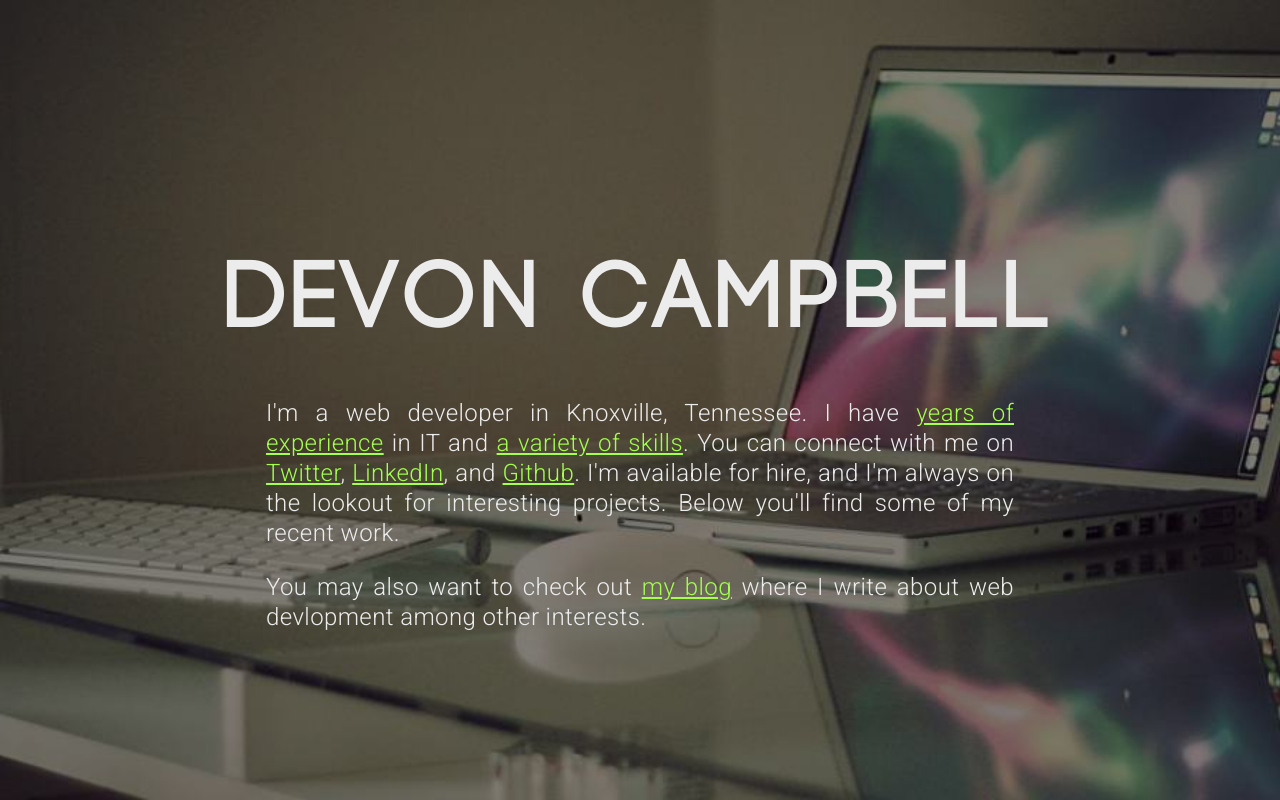
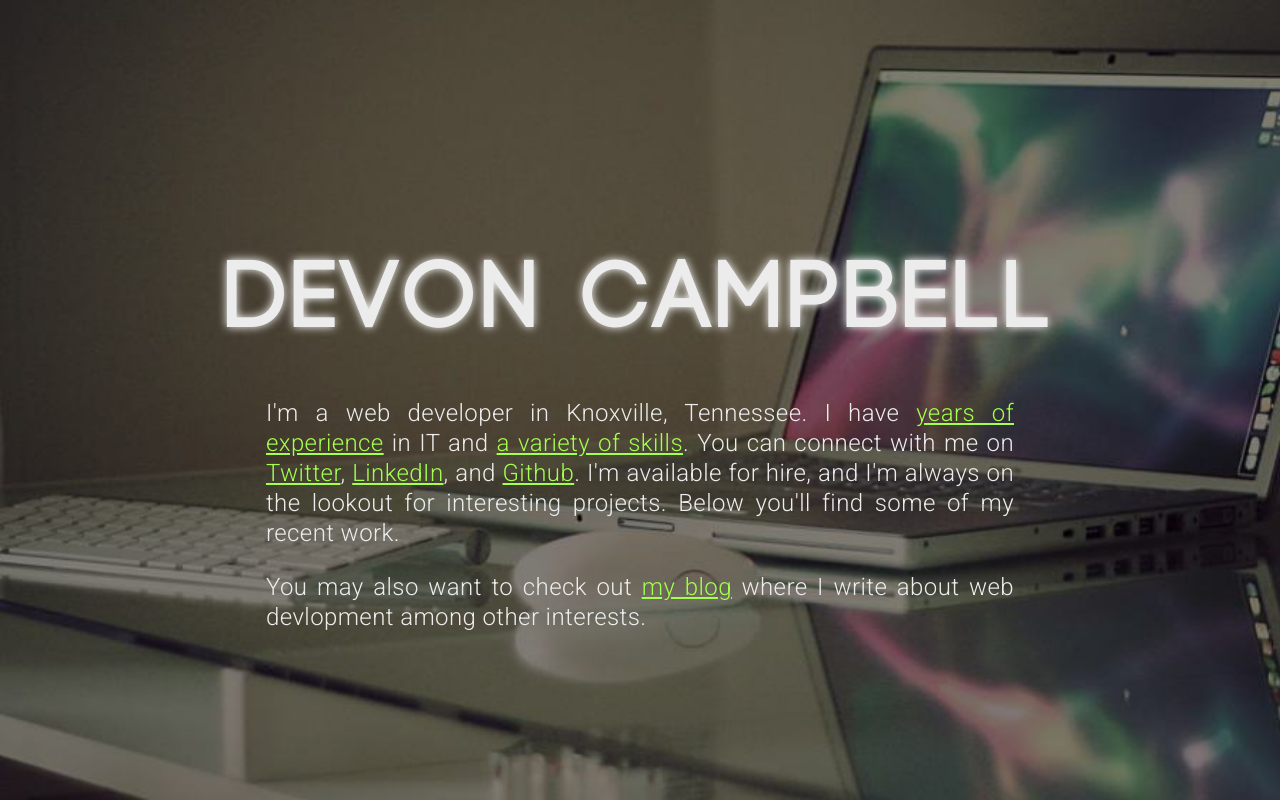
Before and after one commit to raddevon/personal-site, a plain HTML site: page index.html in a window 1280 px wide. Shown: the top 800 px of the page. Drawn offline with Linux system fonts and the light colour scheme.

Commit message:
Added cool glow effect to my name

```diff
--- a/sass/_style.sass
+++ b/sass/_style.sass
@@ -143,6 +143,7 @@ header, footer
         letter-spacing: 0.05em
         color: $name-color
         margin-bottom: 0.4em
+        text-shadow: 0px 0px 0.1em $white
 
 header
     padding: 10% 0
```
Also changed, not shown: css/screen.css.
